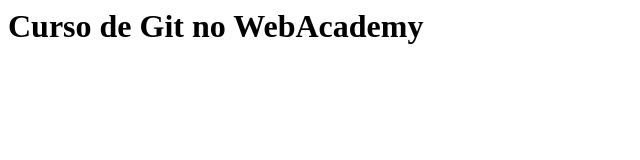
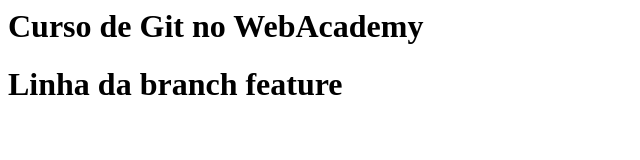
Before and after one commit to andrecko/WebAcademy, a plain HTML site: page index.html in a window 1280 px wide. Shown: the whole page, without its empty margins (0-640 px from the left). Drawn offline with Linux system fonts and the light colour scheme.

Commit message:
Inserindo linha pela branch feature

```diff
--- a/index.html
+++ b/index.html
@@ -3,5 +3,6 @@
     </head>
     <body>
         <h1>Curso de Git no WebAcademy</h1>
+        <h1>Linha da branch feature</h1>
     </body>
 </html>
```
